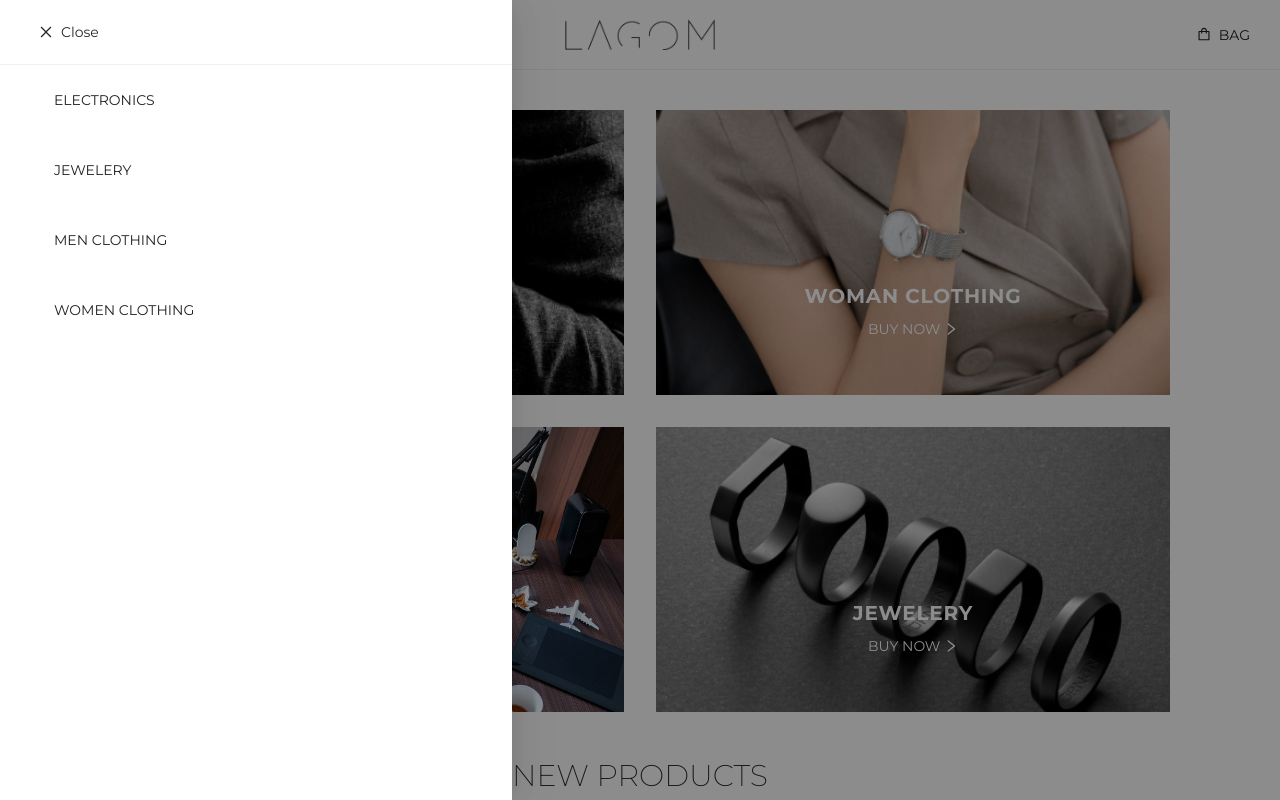
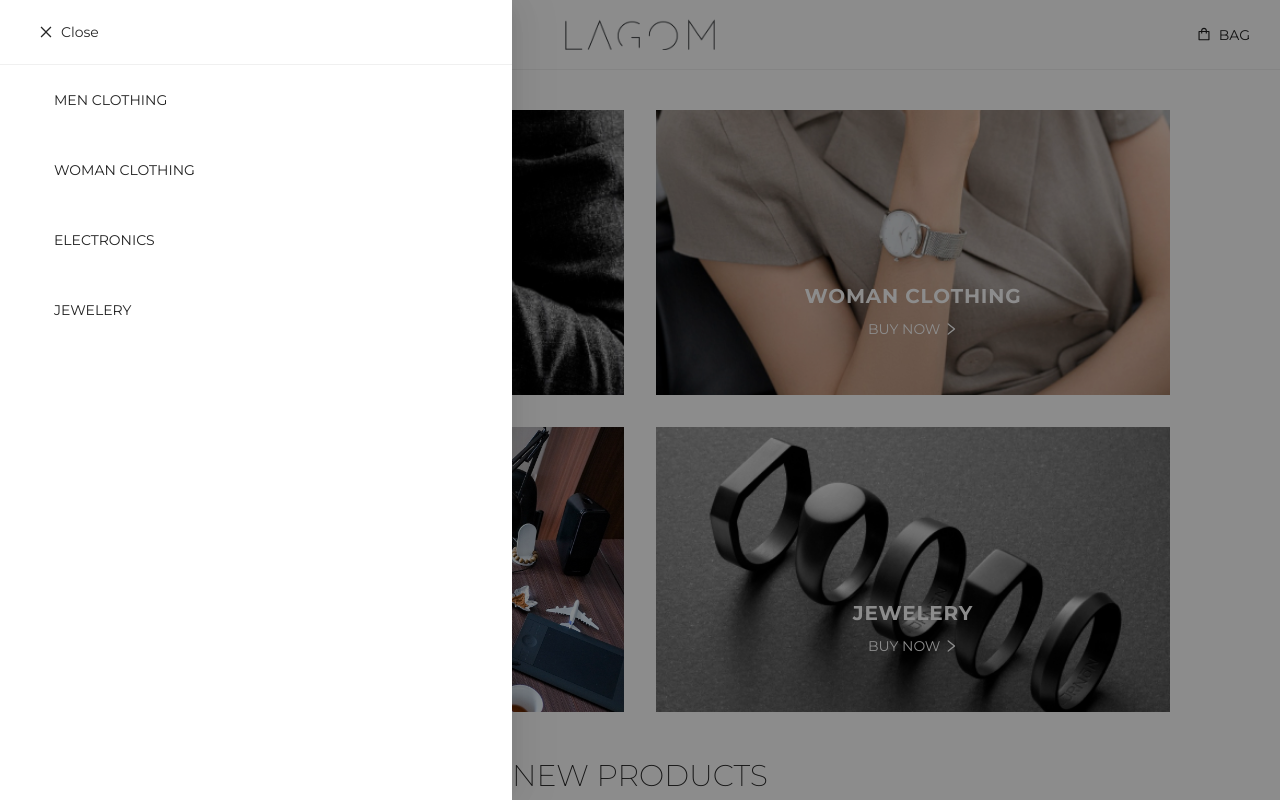
Before and after one commit to lequangphuc/lagom-store, a React (Create React App) app: page / in a window 1280 px wide. Both pictures are taken after a click on the button 50 px from the left and 34 px from the top of the page. Shown: the top 800 px of the page. Built offline with nearby package versions, Linux system fonts and the light colour scheme; no server answers.

Commit message:
format coding style

```diff
--- a/src/components/Category/index.jsx
+++ b/src/components/Category/index.jsx
@@ -1,8 +1,8 @@
+import { RightOutlined } from "@ant-design/icons";
+import PropTypes from "prop-types";
 import React from "react";
-import PropTypes from "prop-types";
+import { Link } from "react-router-dom";
 import "./style.scss";
-import { Link } from "react-router-dom";
-import { RightOutlined } from "@ant-design/icons";
 
 CategoryComponent.propTypes = {
   image: PropTypes.string.isRequired,
--- a/src/components/Header/index.jsx
+++ b/src/components/Header/index.jsx
@@ -1,14 +1,9 @@
+import { CloseOutlined, MenuOutlined, ShoppingOutlined } from "@ant-design/icons";
+import { Button, Col, Drawer, Row } from "antd";
 import React, { useState } from "react";
+import { Link, NavLink } from "react-router-dom";
+import * as ultis from "../../utils";
 import "./style.scss";
-import { NavLink, Link } from "react-router-dom";
-
-import { Row, Col, Drawer, Button } from "antd";
-import {
-  ShoppingOutlined,
-  MenuOutlined,
-  CloseOutlined,
-  HeartOutlined,
-} from "@ant-design/icons";
 
 function HeaderComponent() {
   const [visibleNav, setVisibleNav] = useState(false);
@@ -19,13 +14,6 @@ function HeaderComponent() {
   const onCloseNav = () => {
     setVisibleNav(false);
   };
-
-  const CATEGORIES = [
-    "electronics",
-    "jewelery",
-    "men clothing",
-    "women clothing",
-  ];
 
   return (
     <header>
@@ -53,14 +41,14 @@ function HeaderComponent() {
             onClose={onCloseNav}
             visible={visibleNav}
           >
-            {CATEGORIES.map((category) => (
+            {ultis.CATEGORIES.map((category) => (
               <NavLink
                 className="hambuger-content__link"
-                to={`/category/${category}`}
-                key={category}
+                to={`/category/${category.url}`}
+                key={category.url}
                 onClick={onCloseNav}
               >
-                {category}
+                {category.title}
               </NavLink>
             ))}
           </Drawer>
--- a/src/components/NotFound/index.jsx
+++ b/src/components/NotFound/index.jsx
@@ -1,7 +1,6 @@
+import { Button, Result } from "antd";
+import PropTypes from "prop-types";
 import React from "react";
-import PropTypes from "prop-types";
-
-import { Result, Button } from "antd";
 import { useHistory } from "react-router-dom";
 import "./style.scss";
 
--- a/src/components/SortBy/index.jsx
+++ b/src/components/SortBy/index.jsx
@@ -1,8 +1,7 @@
+import { Select } from "antd";
+import PropTypes from "prop-types";
 import React from "react";
-import PropTypes from "prop-types";
 import "./style.scss";
-
-import { Select } from "antd";
 
 const { Option } = Select;
 
--- a/src/features/Category/index.jsx
+++ b/src/features/Category/index.jsx
@@ -1,8 +1,7 @@
+import { Col, Row } from "antd";
 import React from "react";
-import { Row, Col } from "antd";
-
+import CategoryComponent from "../../components/Category";
 import * as ultis from "../../utils/";
-import CategoryComponent from "../../components/Category";
 
 Category.propTypes = {};
 
--- a/src/features/ProductOverview/index.jsx
+++ b/src/features/ProductOverview/index.jsx
@@ -1,9 +1,9 @@
-import React, { useState, useEffect } from "react";
-import "./style.scss";
+import React, { useEffect, useState } from "react";
 import { useLocation } from "react-router-dom";
 import productApi from "../../api/productApi";
 import SortByComponent from "../../components/SortBy";
 import ProductList from "./ProductList";
+import "./style.scss";
 
 function ProductOverview() {
   const [listProduct, setListProduct] = useState([]);
--- a/src/utils/index.js
+++ b/src/utils/index.js
@@ -2,12 +2,12 @@ export const CATEGORIES = [
   {
     title: "men clothing",
     image: "images/men-category.jpg",
-    url: "men-clothing",
+    url: "men clothing",
   },
   {
     title: "woman clothing",
     image: "images/women-category.jpg",
-    url: "women-clothing",
+    url: "women clothing",
   },
   {
     title: "electronics",
```
Also changed, not shown: src/components/Footer/index.jsx (+3 -6 lines), src/components/Product/index.jsx (+3 -5 lines), src/features/Homepage/index.jsx (+5 -7 lines), src/features/ProductDetail/index.jsx (+5 -6 lines), src/features/ProductOverview/ProductList/index.jsx (+3 -4 lines), 1 other file (tests, documents, lock files or other folders).
